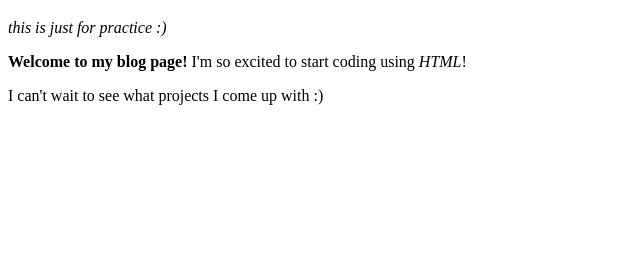
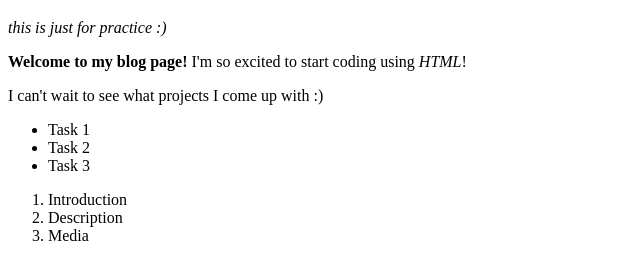
Before and after one commit to chiarafflo/html-boilingplate, a plain HTML site: page index.html in a window 1280 px wide. Shown: the part 61-340 px from the top of the page, without its empty margins (0-640 px from the left). Drawn offline with Linux system fonts and the light colour scheme.

Commit message:
Edit index.html

```diff
--- a/index.html
+++ b/index.html
@@ -11,5 +11,15 @@
     <em>this is just for practice :)</em>
     <p> <strong>Welcome to my blog page!</strong> I'm so excited to start coding using <em>HTML</em>! </p>
     <p>I can't wait to see what projects I come up with :)</p>
+    <ul>
+        <li>Task 1</li>
+        <li>Task 2</li>
+        <li>Task 3</li>
+    </ul>
+    <ol>
+        <li>Introduction</li>
+        <li>Description</li>
+        <li>Media</li>
+    </ol>
 </body>
 </html>
```
